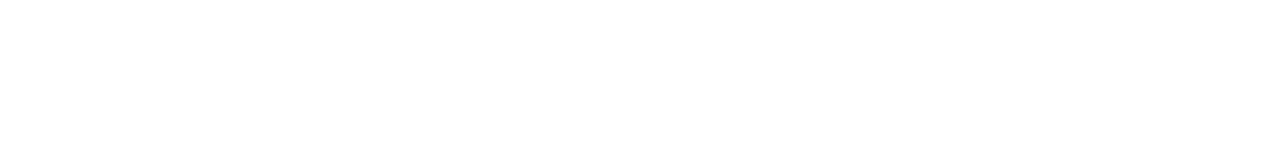
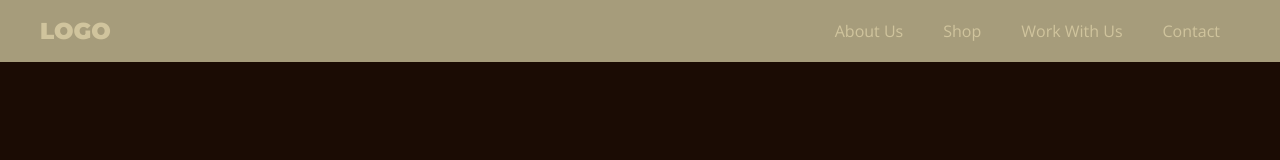
Before and after one commit to Uinicivs/Landing-page, a plain HTML site: page index.html in a window 1280 px wide. Drawn offline with nearby package versions, Linux system fonts and the light colour scheme.

Commit message:
head menu conception

```diff
--- a/assets/css/styles.css
+++ b/assets/css/styles.css
@@ -16,7 +16,7 @@ html{
 body{
     font-family: 'Open Sans', sans-serif;
     font-size: 2rem;
-    color: var(--primary-color);
+    color: var(--second-color);
 }
 
 h1, h2, h3, h4, h5, h6{
@@ -48,6 +48,10 @@ h6{
     font-size: 3.5rem;
 }
 
+a {
+    text-decoration: none;
+}
+
 .main-bg{
     background-image: url("../img/Simple Shiny.svg");
     background-size: cover;
@@ -63,7 +67,7 @@ h6{
 }
 
 .main-content{
-    max-width: 1200px;
+    max-width: 120rem;
     margin: 0 auto;
     padding: var(--gap);
 }
@@ -71,3 +75,52 @@ h6{
 .section{
     min-height: 100vh;
 }
+
+.menu{
+    background-color: #a69c7b;
+    position: fixed;
+    top: 0;
+    left: 0;
+    right: 0;
+    width: 100%
+}
+
+.menu-content{
+    display: flex;
+    justify-content: space-between;
+    align-items: center;
+    padding-top: 0;
+    padding-bottom: 0;
+}
+
+.menu h1{
+    font-size: 2.3rem;
+}
+
+.menu ul{
+    list-style: none;
+    display: flex;
+}
+
+.menu ul li a{
+    display: block;
+    padding: 2rem;
+    font-size: 1.6rem;
+    color: var(--second-color);
+    position: relative;
+}
+
+.menu ul li a::after{
+    content:'';
+    position: absolute;
+    bottom: 1rem;
+    left: 25%;
+    width: 0;
+    height: 0.2rem;
+    background: var(--second-color);
+    transition: all 300ms ease-in;
+}
+
+.menu ul li a:hover::after{
+    width: 50%;
+}
--- a/index.html
+++ b/index.html
@@ -14,8 +14,23 @@
     <link rel="stylesheet" href="assets/css/styles.css">
 </head>
 
-<body>
+<body class="main-bg">
+    <aside class="menu">
+        <section class="main-content menu-content">
+            <h1>LOGO</h1>
+            <nav>
+                <ul>
+                    <li><a href="#">About Us</a></li>
+                    <li><a href="#">Shop</a></li>
+                    <li><a href="#">Work With Us</a></li>
+                    <li><a href="#">Contact</a></li>
+                </ul>
+            </nav>
+        </section>
+    </aside>
 
+    <section class="section"></section>
+    <section class="section"></section>
 </body>
 
 </html>
```
